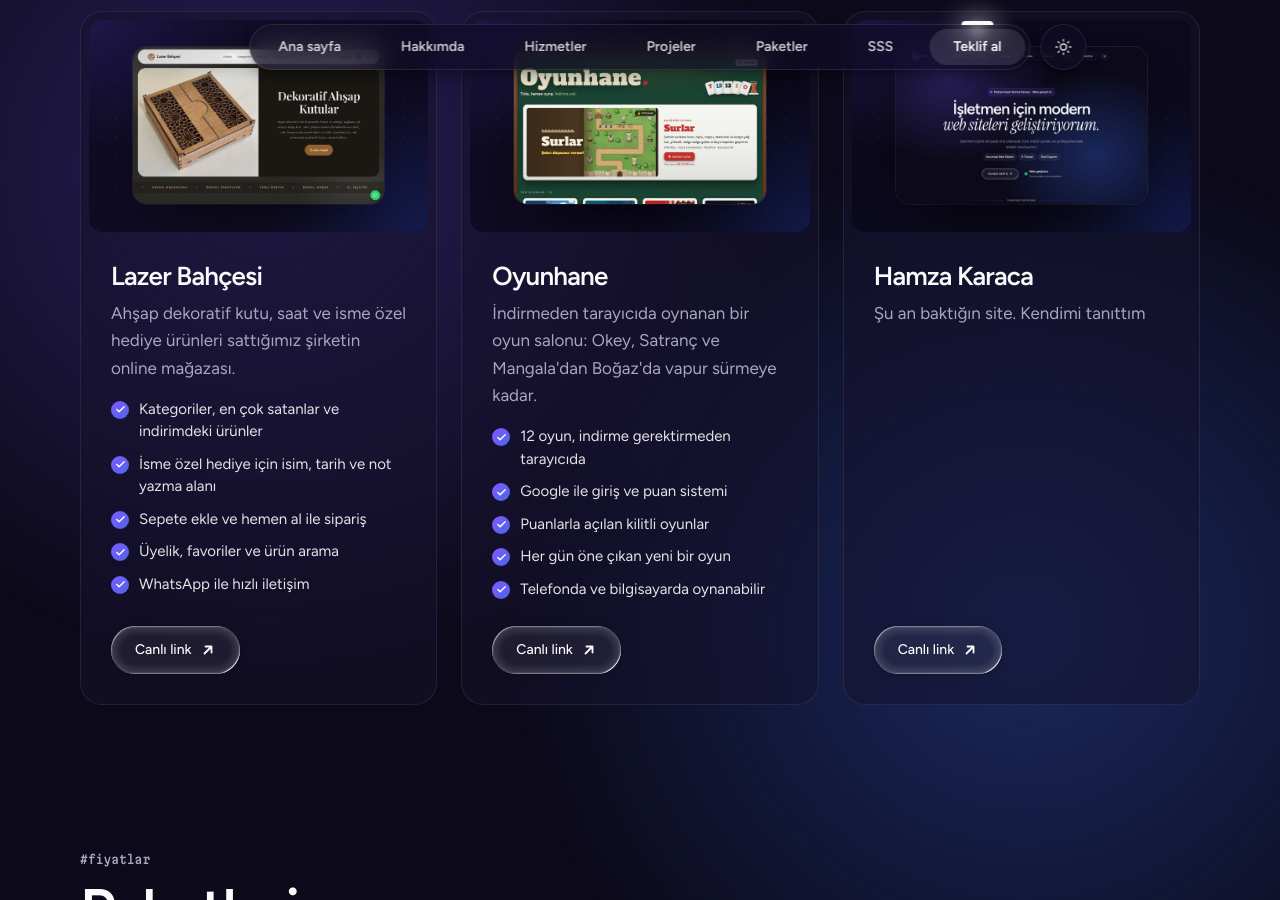
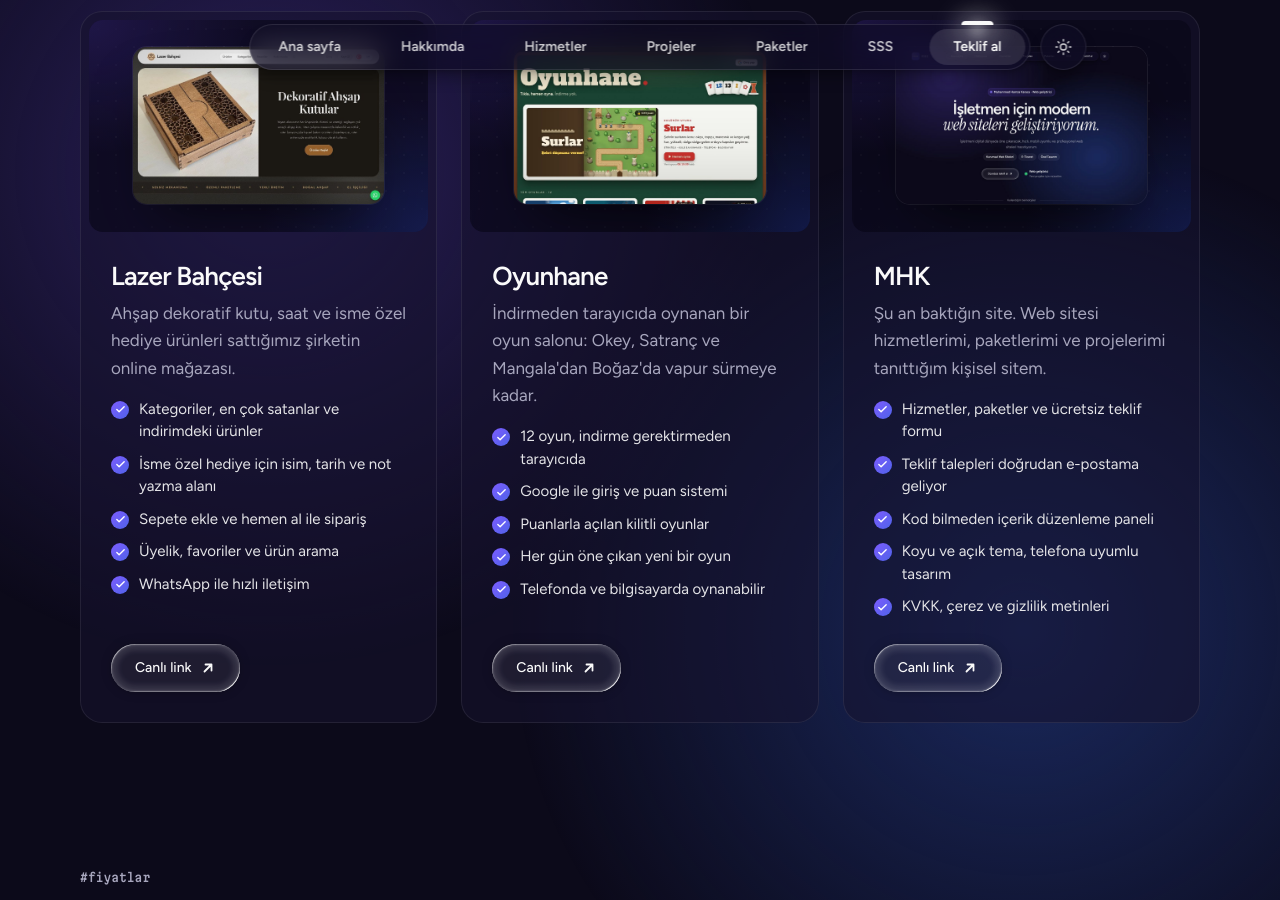
Before and after one commit to MuhammedHmz1453/MuhammedHmz1453.github.io, a Jekyll site: the page built from index.html, in a window 1280 px wide and 900 px high, scrolled down 2647 px. Built offline with Jekyll 4.4.1, drawn with Linux system fonts in a browser that asks for light colours.

Commit message:
Hamza Karaca projesinin adı MHK oldu, öne çıkan özellikleri eklendi
Co-Authored-By: Claude Opus 5.5 <noreply@anthropic.com>
Claude-Session: https://claude.ai/code/session_015cD98G2LMLwpiJcFaBPEqb

```diff
--- a/_data/projeler.yml
+++ b/_data/projeler.yml
@@ -33,8 +33,14 @@ liste:
     gorsel: /assets/uploads/oyunhane.jpg
     cizim: duz
     kod: ''
-  - ad: Hamza Karaca
-    aciklama: Şu an baktığın site. Kendimi tanıttım
+  - ad: MHK
+    aciklama: Şu an baktığın site. Web sitesi hizmetlerimi, paketlerimi ve projelerimi tanıttığım kişisel sitem.
+    ozellikler:
+      - Hizmetler, paketler ve ücretsiz teklif formu
+      - Teklif talepleri doğrudan e-postama geliyor
+      - Kod bilmeden içerik düzenleme paneli
+      - Koyu ve açık tema, telefona uyumlu tasarım
+      - KVKK, çerez ve gizlilik metinleri
     etiketler:
       - HTML
       - CSS Grid
```
